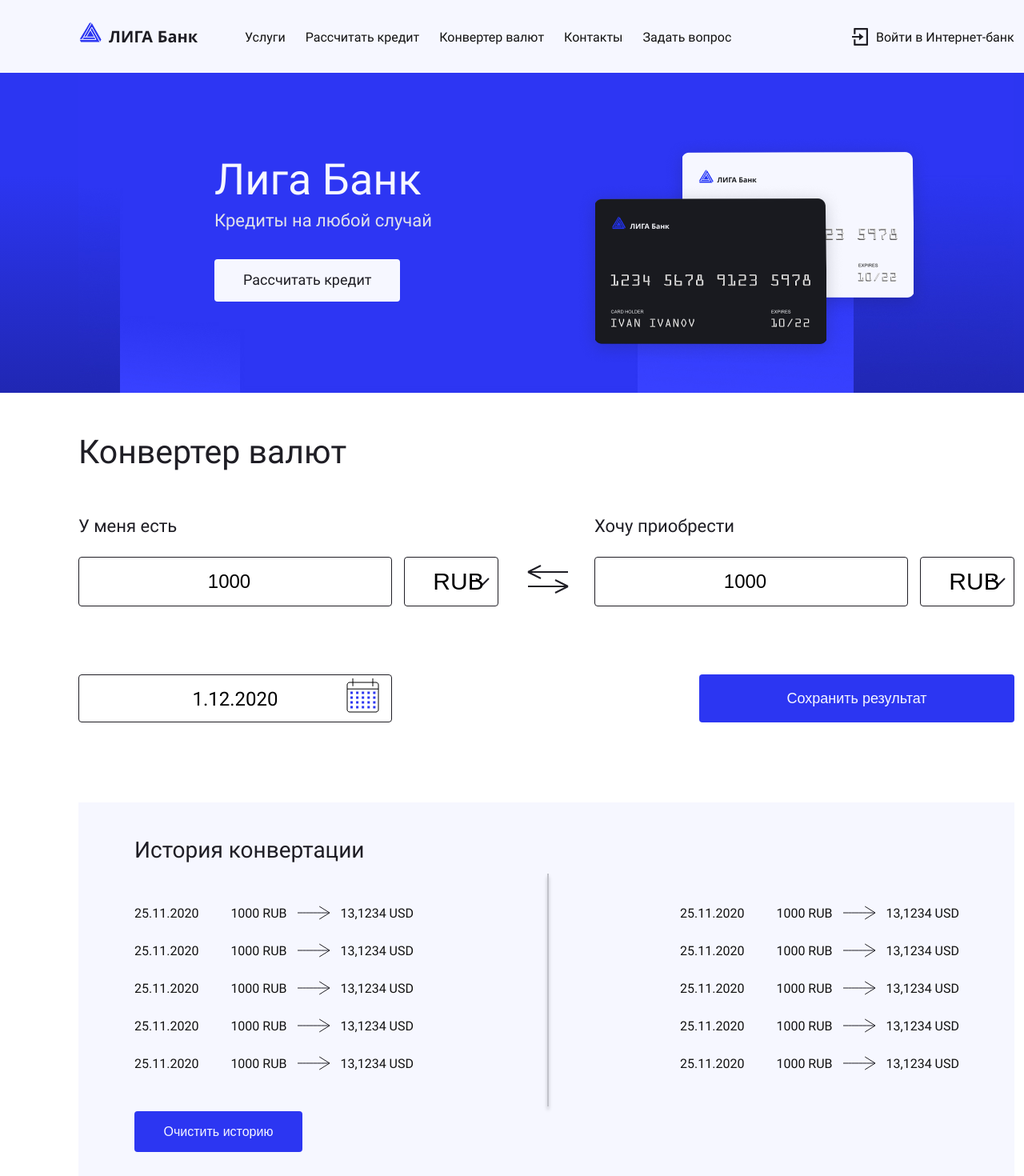
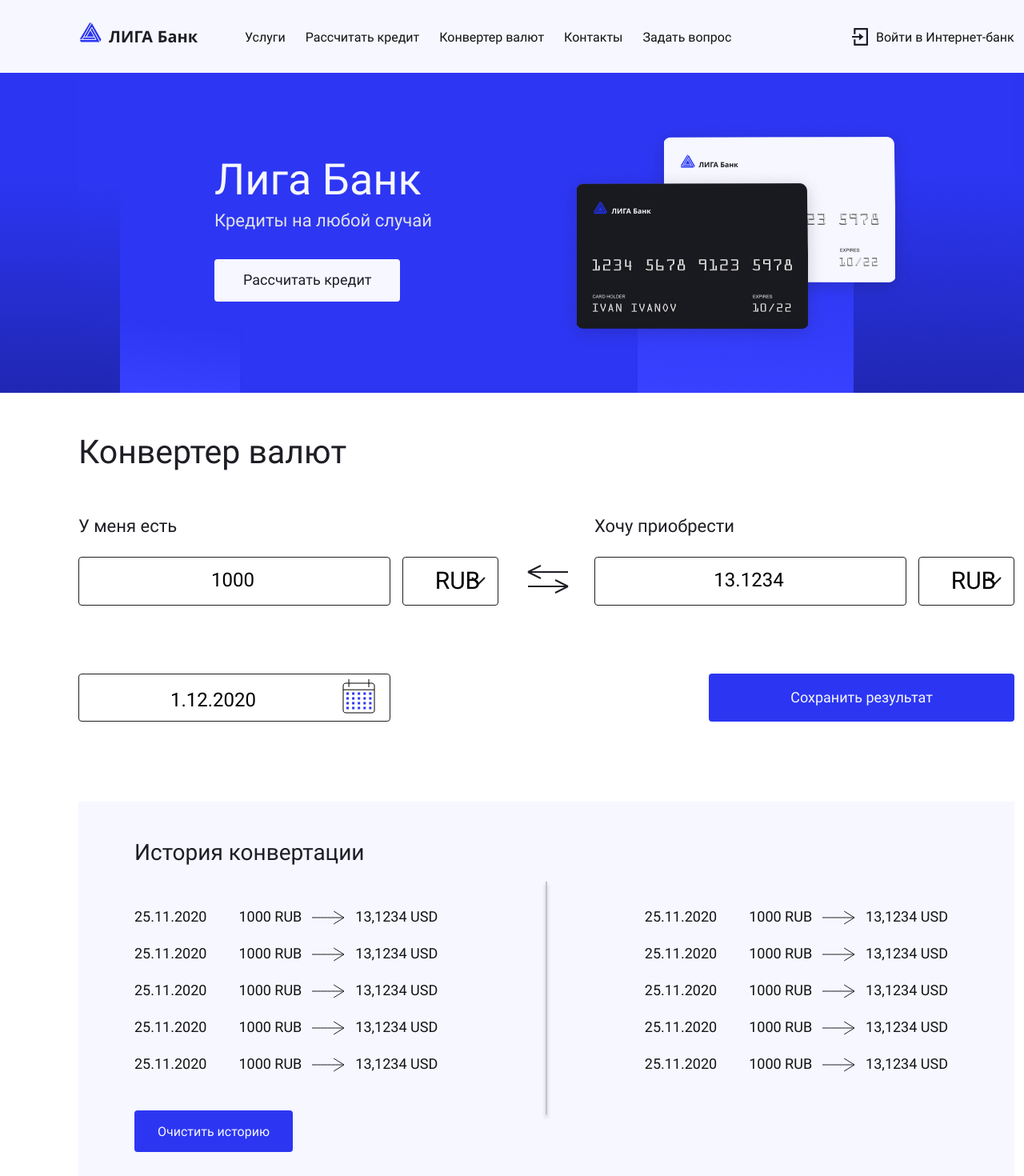
Before and after one commit to j7amo/Tarnakin_ligabank, a React (Create React App) app: page / in a window 1280 px wide. Shown: the top 1470 px of the page at 80% size. Built offline with nearby package versions, Linux system fonts and the light colour scheme.

Commit message:
Проверит вёрстку на соответствие макету с помощью Pixel Perfect и внесёт правки

```diff
--- a/src/components/button/button.module.scss
+++ b/src/components/button/button.module.scss
@@ -3,19 +3,20 @@
   border: none;
   border-radius: 4px;
   color: #F6F7FF;
+  font-family: 'Roboto', sans-serif;
   font-weight: 500;
-  line-height: 11px;
+  line-height: 10px;
   cursor: pointer;
 
   &--narrow {
-    width: 198px;
-    padding-top: 20px;
+    width: 186px;
+    padding-top: 22px;
     padding-bottom: 20px;
     font-size: 16px;
   }
 
   &--wide {
-    width: 382px;
+    width: 370px;
     padding-top: 25px;
     padding-bottom: 24px;
     font-size: 18px;
--- a/src/components/currency-converter/currency-converter.jsx
+++ b/src/components/currency-converter/currency-converter.jsx
@@ -83,7 +83,7 @@ export default function CurrencyConverter() {
               <div className={styles['converter__currencies-outer-container']}>
                 <label htmlFor='want-currency-amount' className={styles['converter__label']}>Хочу приобрести</label>
                 <div className={styles['converter__currencies-inner-container']}>
-                  <input type='number' id='want-currency-amount' value='1000' className={styles['converter__currency-field']}/>
+                  <input type='number' id='want-currency-amount' value='13.1234' className={styles['converter__currency-field']}/>
                   <select id='want-currency-type'>
                     <option value='RUB'>RUB</option>
                     <option value='USD'>USD</option>
--- a/src/components/currency-converter/currency-converter.module.scss
+++ b/src/components/currency-converter/currency-converter.module.scss
@@ -34,15 +34,17 @@
   }
 
   &__currency-field {
+    font-family: 'Roboto', sans-serif;
     font-weight: 500;
     font-size: 24px;
     line-height: 140%;
     color: #000000;
     margin-right: 15px;
     text-align: center;
-    width: 390px;
-    padding-top: 13px;
+    width: 377px;
+    padding-top: 12px;
     padding-bottom: 13px;
+    padding-left: 11px;
     border: 1px solid #1F1E25;
     border-radius: 4px;
     cursor: pointer;
@@ -86,23 +88,24 @@
     position: absolute;
     width: 41px;
     height: 44px;
-    top: 4px;
-    right: 31px;
+    top: 6px;
+    right: 34px;
     background: url('../../assets/img/calendar.svg') no-repeat;
     cursor: pointer;
   }
 
   &__date {
-    font-family: 'Roboto', serif;
+    font-family: 'Roboto', sans-serif;
     font-weight: normal;
     font-size: 24px;
     line-height: 25px;
     color: #000000;
     margin-right: 15px;
     text-align: center;
-    width: 390px;
-    padding-top: 18px;
-    padding-bottom: 15px;
+    width: 335px;
+    padding-top: 20px;
+    padding-bottom: 13px;
+    padding-right: 53px;
     border: 1px solid #1F1E25;
     border-radius: 4px;
     cursor: pointer;
@@ -111,10 +114,11 @@
 
 select {
   appearance: none;
-  background: url("../../assets/img/select-dropdown.svg") no-repeat left 90% top 50%;
+  background: url("../../assets/img/select-dropdown.svg") no-repeat left 85% top 50%;
+  font-family: 'Roboto', sans-serif;
   font-size: 30px;
   font-weight: 400;
-  line-height: 140%;
+  line-height: 40px;
   color: #000000;
   text-align: center;
   width: 120px;
@@ -128,18 +132,18 @@ select {
 
 .history {
   background: #F6F7FF;
-  padding: 40px 69px 39px 70px;
+  padding: 44px 83px 39px 70px;
 
   &__title {
     font-weight: 500;
     font-size: 28px;
     line-height: 140%;
     color: #1F1E25;
-    margin-bottom: 50px;
+    margin-bottom: 51px;
   }
 
   &__list {
-    margin-bottom: 50px;
+    margin-bottom: 48px;
     display: grid;
     grid-template-rows: repeat(5, auto);
     grid-auto-flow: column;
@@ -150,8 +154,8 @@ select {
       position: absolute;
       width: 0;
       height: 289px;
-      left: 50%;
-      top: -40px;
+      left: 50.5%;
+      top: -34px;
       border: 1px solid #C1C2CA;
       box-shadow: 0 4px 4px rgba(0, 0, 0, 0.25);
     }
--- a/src/components/footer/footer.module.scss
+++ b/src/components/footer/footer.module.scss
@@ -6,7 +6,7 @@
   }
 
   &__left-col {
-    padding-top: 49px;
+    padding-top: 48px;
     margin-right: 80px;
     font-style: normal;
     font-weight: normal;
@@ -15,7 +15,7 @@
     color: #707C87;
 
     a {
-      margin-bottom: 20px;
+      margin-bottom: 6px;
     }
   }
 
@@ -94,12 +94,12 @@
     line-height: 11px;
     color: #1F1E25;
     display: inline-block;
-    margin-bottom: 10px;
+    margin-bottom: 7px;
   }
 
   &__phones-desc {
     font-size: 12px;
-    line-height: 13px;
+    line-height: 15px;
     color: #707C87;
   }
 
--- a/src/components/history-item/history-item.module.scss
+++ b/src/components/history-item/history-item.module.scss
@@ -3,9 +3,11 @@
   line-height: 13px;
 
   &__item {
+    font-size: 18px;
+    line-height: 13px;
     display: flex;
     align-items: baseline;
-    margin-bottom: 28px;
+    margin-bottom: 26px;
 
     &:nth-child(5n) {
       margin-bottom: 0;
@@ -30,6 +32,7 @@
       content: url("../../assets/img/arrow.svg");
       vertical-align: middle;
       margin-right: 13px;
+      padding-top: 2px;
       order: 2;
     }
   }
--- a/src/components/promo/promo.module.scss
+++ b/src/components/promo/promo.module.scss
@@ -50,14 +50,14 @@
 
     img:first-child {
       position: absolute;
-      top: 80px;
-      left: 152px;
+      top: 61px;
+      left: 129px;
     }
 
     img:last-child {
       position: absolute;
-      top: 138px;
-      left: 43px;
+      top: 119px;
+      left: 20px;
     }
   }
 }
```
